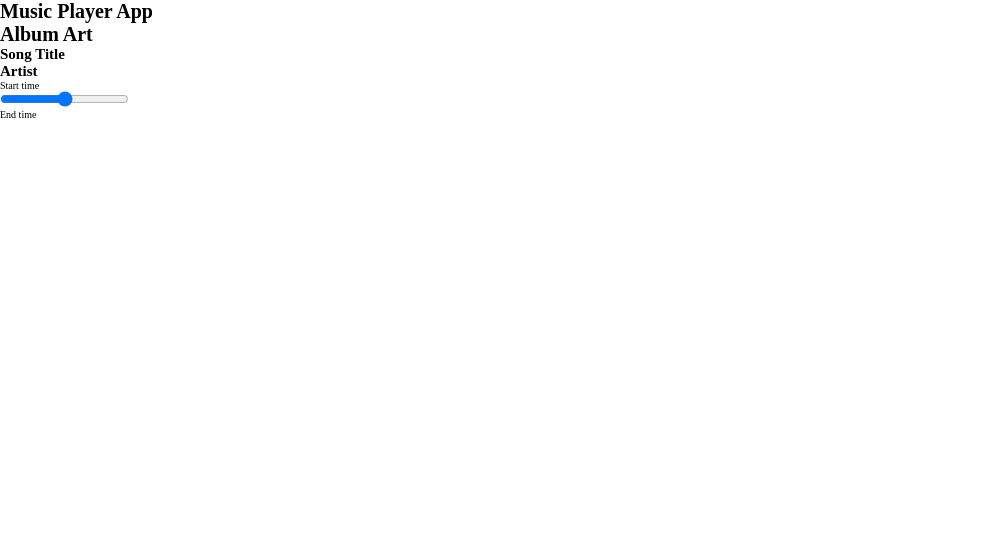
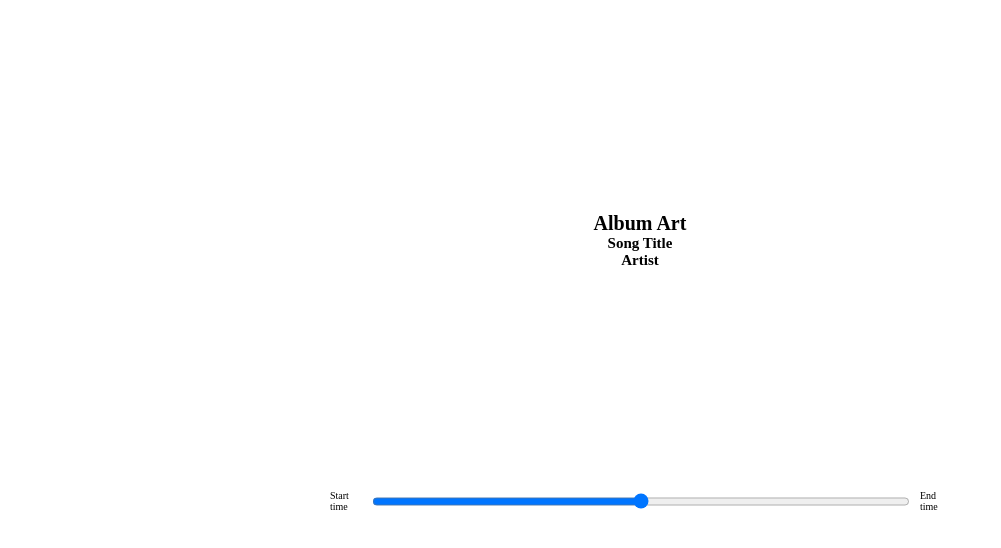
Before and after one commit to kmulqueen/music-player, a React (Create React App) app: page / in a window 1280 px wide. Shown: the top 548 px of the page, without its empty margins (0-1001 px from the left). Built offline with nearby package versions, Linux system fonts and the light colour scheme; some icons are missing.

Commit message:
Basic layout styling.

```diff
--- a/src/App.js
+++ b/src/App.js
@@ -5,7 +5,6 @@
 function App() {
   return (
     <>
-      <h1>Music Player App</h1>
       <Song />
       <Controls />
     </>
--- a/src/App.scss
+++ b/src/App.scss
@@ -7,3 +7,6 @@
 html {
     font-size: 10px;
 }
+
+@import "./components/Controls/controls";
+@import "./components/Song/song";
--- a/src/components/Controls/Controls.js
+++ b/src/components/Controls/Controls.js
@@ -1,4 +1,3 @@
-import "../../dist/css/controls.min.css";
 import { Next, Pause, Play, Previous } from "grommet-icons";
 
 const Controls = () => {
--- /dev/null
+++ b/src/components/Controls/_controls.scss
@@ -0,0 +1,32 @@
+.controls-container {
+    display: flex;
+    flex-direction: column;
+    justify-content: space-between;
+    align-items: center;
+    min-height: 20vh;
+}
+
+.time-control {
+    display: flex;
+    justify-content: space-between;
+    width: 50%;
+
+    input {
+        width: 100%;
+        padding: 1em 2em;
+    }
+
+    p {
+        padding: 1em;
+    }
+}
+
+.play-control {
+    display: flex;
+    justify-content: space-evenly;
+    width: 30%;
+
+    svg {
+        cursor: pointer;
+    }
+}
--- a/src/components/Song/Song.js
+++ b/src/components/Song/Song.js
@@ -1,5 +1,3 @@
-import "../../dist/css/song.min.css";
-
 const Song = () => {
   return (
     <div className="song-container">
--- /dev/null
+++ b/src/components/Song/_song.scss
@@ -0,0 +1,7 @@
+.song-container {
+    min-height: 60vh;
+    display: flex;
+    flex-direction: column;
+    justify-content: center;
+    align-items: center;
+}
```
Also changed, not shown: src/components/Controls/controls.scss (deleted), src/components/Song/song.scss (deleted), src/dist/css/App.min.css, src/dist/css/controls.min.css (deleted), src/dist/css/song.min.css (deleted).
